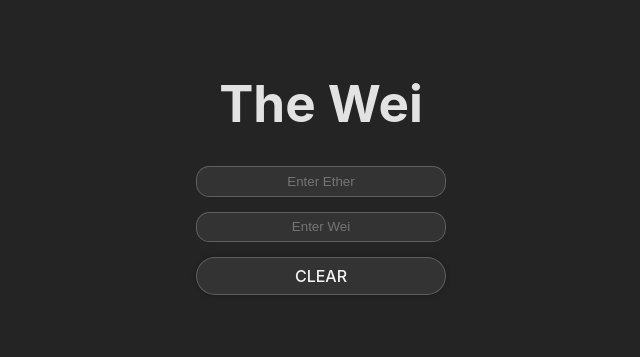
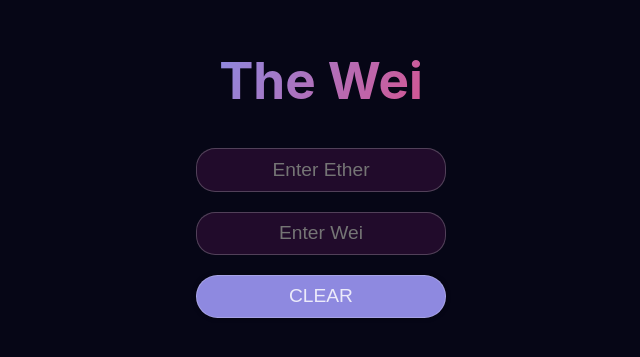
Before and after one commit to b3Rhunter/the-wei, a React (Vite) app: page / in a window 1280 px wide. Shown: the part 215-572 px from the top of the page, without its empty margins (319-959 px from the left). Built offline with nearby package versions, Linux system fonts and the light colour scheme.

Commit message:
Add files via upload

```diff
--- a/src/index.css
+++ b/src/index.css
@@ -1,6 +1,17 @@
+:root {
+  --text: #ecebfa;
+  --background: #060616;
+  --primary: #8e89e0;
+  --secondary: #822275;
+  --accent: #d35693;
+}
+
+
+
 * {
   box-sizing: border-box;
   margin: 0;
+  outline: none;
 }
 
 a {
@@ -24,8 +35,8 @@ body {
   font-family: Inter, system-ui, Avenir, Helvetica, Arial, sans-serif;
   line-height: 1.5;
   font-weight: 400;
-  color: rgba(255, 255, 255, 0.87);
-  background-color: #242424;
+  color: var(--text);
+  background-color: var(--background);
   font-synthesis: none;
   text-rendering: optimizeLegibility;
   -webkit-font-smoothing: antialiased;
@@ -38,7 +49,7 @@ body {
   flex-direction: column;
   align-items: center;
   justify-content: center;
-  gap: 15px;
+  gap: 20px;
   height: 100%;
 }
 
@@ -46,35 +57,26 @@ h1 {
   font-size: 3.2em;
   line-height: 1.1;
   margin-bottom: 20px;
+  background: linear-gradient(120deg,var(--primary),var(--accent));
+  background-clip: text;
+  -webkit-background-clip: text;
+  -webkit-text-fill-color: transparent;
 }
 
-button {
-  border-radius: 8px;
-  border: 1px solid transparent;
-  padding: 0.6em 1.2em;
-  font-size: 1em;
-  font-weight: 500;
-  font-family: inherit;
-  background-color: #1a1a1a;
-  cursor: pointer;
-  transition: border-color 0.25s;
-}
-button:hover {
-  border-color: #646cff;
-}
 button:focus,
 button:focus-visible {
-  outline: 4px auto -webkit-focus-ring-color;
+  outline: none;
 }
 
 input {
-  background-color: #333;
-  color: #f4f4f4;
+  background-color: #8222753a;
+  color: #fff;
   border: 1px solid #f4f4f43a;
   border-radius: 1em;
   text-align: center;
   padding: 0.5em 1em;
   width: 250px;
+  font-size: 1.2em;
 }
 
 input:focus {
@@ -82,8 +84,8 @@ input:focus {
 }
 
 button {
-  background-color: #333;
-  color: #f4f4f4;
+  background-color: var(--primary);
+  color: var(--text);
   border: 1px solid #f4f4f43a;
   box-shadow: 0 0 5px rgba(0, 0, 0, 0.3);
   border-radius: 50em;
@@ -91,16 +93,17 @@ button {
   width: 250px;
   cursor: pointer;
   transition: 0.3s;
+  font-size: 1.2em;
 }
 
 button:hover {
-  background-color: #f4f4f4;
-  color: #333;
+  background-color: var(--text);
+  color: var(--background);
   transform: translateY(-4px);
 }
 
 button:active {
-  background-color: #333;
-  color: #f4f4f4;
+  background-color: var(--primary);
+  color: var(--text);
   transform: translateY(4px);
 }
```
